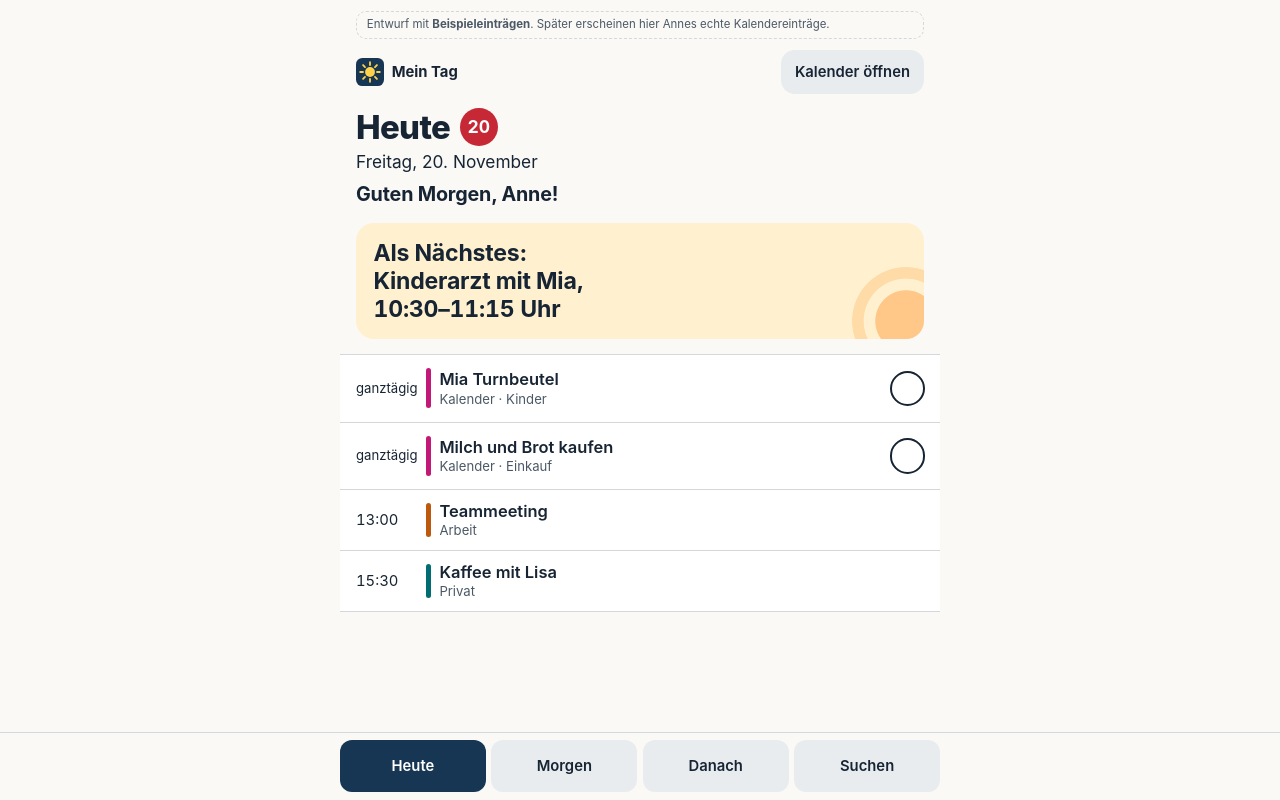
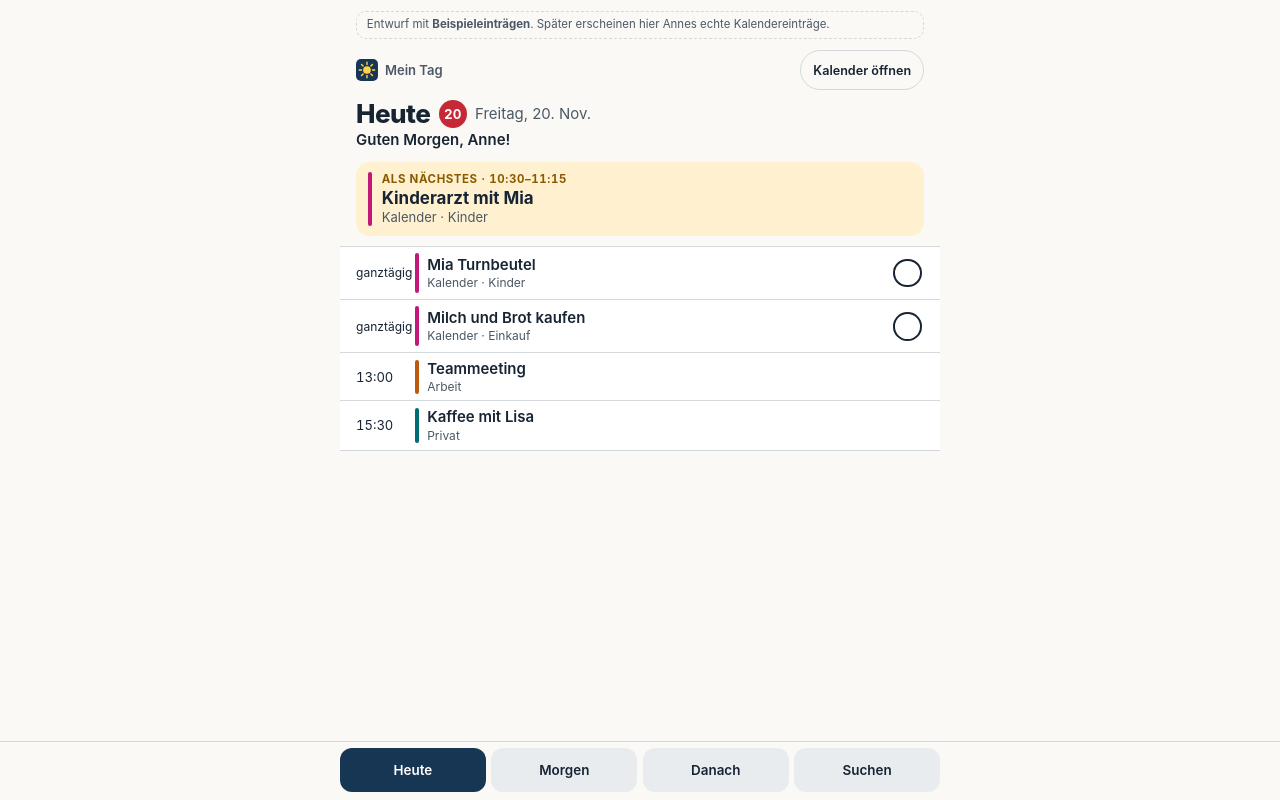
Before and after one commit to nadimalfutaih-stack/Anne-App, a plain HTML site: page docs/index.html in a window 1280 px wide. Drawn offline with Linux system fonts and the light colour scheme.

Commit message:
Switch "Mein Tag" to the compact layout
Smaller header with title, day circle and date on one line, slim
"Als Nächstes" card with time label and calendar colour, denser
list rows and lower navigation buttons; tap targets stay 44px.

Co-Authored-By: Claude Opus 5.5 <noreply@anthropic.com>
Claude-Session: https://claude.ai/code/session_01Rih5LHBsjvco9ywJgwbtCb

```diff
--- a/docs/index.html
+++ b/docs/index.html
@@ -11,24 +11,24 @@
 <title>Mein Tag</title>
 <meta name="claude:viewport-fit-sides" content="cover">
 <style>
-/* Layout: wie Annes Apple-Kalender. Oben App-Name mit Sonne, großer Titel mit rotem Tageskreis, gelbe Karte "Als Nächstes", weiße Listenkarte, vier Tasten unten. */
+/* Layout (kompakt): kleine Kopfzeile, "Heute" + roter Tageskreis + Datum in einer Reihe, schmale Karte "Als Nächstes", dichte Liste, vier Tasten unten. */
 :root{
   --bg:#FAF9F6; --card:#FFFFFF; --fg:#172433; --muted:#4B5966; --line:#D5D8DA;
   --next:#FFF1CF; --nav-on:#173653; --nav-on-fg:#FFFFFF; --nav:#E8ECEF; --nav-fg:#172433;
   --today:#C62835; --sun:#FFD24A; --sun-bg:#173653;
-  --ring1:rgba(255,166,77,.55); --ring2:rgba(255,183,102,.38); --ring3:rgba(255,200,130,.25);
+  --next-lbl:#8A5A00;
   --cal-kalender:#C21878; --cal-privat:#006D73; --cal-arbeit:#BD590D; --cal-nadim:#245EB5;
   --font:-apple-system, BlinkMacSystemFont, "SF Pro Text", "Helvetica Neue", "Segoe UI", system-ui, sans-serif;
 }
 @media (prefers-color-scheme: dark){:root:not([data-theme="light"]){
   --bg:#101820; --card:#19242E; --fg:#F7F5EF; --muted:#BCC7D0; --line:#41505D;
   --next:#3D3321; --nav-on:#A9D6FF; --nav-on-fg:#10263A; --nav:#293846; --nav-fg:#F7F5EF;
-  --today:#C93645; --ring1:rgba(255,210,74,.22); --ring2:rgba(255,210,74,.14); --ring3:rgba(255,210,74,.08);
+  --today:#C93645; --next-lbl:#FFD24A;
   --cal-kalender:#F36CB2; --cal-privat:#58C6C3; --cal-arbeit:#FFAA60; --cal-nadim:#82B5FF; color-scheme:dark}}
 :root[data-theme="dark"]{
   --bg:#101820; --card:#19242E; --fg:#F7F5EF; --muted:#BCC7D0; --line:#41505D;
   --next:#3D3321; --nav-on:#A9D6FF; --nav-on-fg:#10263A; --nav:#293846; --nav-fg:#F7F5EF;
-  --today:#C93645; --ring1:rgba(255,210,74,.22); --ring2:rgba(255,210,74,.14); --ring3:rgba(255,210,74,.08);
+  --today:#C93645; --next-lbl:#FFD24A;
   --cal-kalender:#F36CB2; --cal-privat:#58C6C3; --cal-arbeit:#FFAA60; --cal-nadim:#82B5FF; color-scheme:dark}
 
 /* Auf dem iPhone folgt diese Grundschrift der Einstellung "Größere Schrift" (Standard 17 px).
@@ -41,35 +41,36 @@ body{background:var(--bg);color:var(--fg);font-family:var(--font);font-size:1.05
 .demo{font-size:.82rem;color:var(--muted);border:1px dashed var(--line);border-radius:10px;padding:.4rem .7rem;margin-bottom:.8rem}
 
 .appbar{display:flex;align-items:center;justify-content:space-between;gap:.75rem;flex-wrap:wrap}
-.brand{display:flex;align-items:center;gap:.55rem;font-weight:700;font-size:1.059rem}
-.brand svg{width:2rem;height:2rem;flex:none}
-.calbtn{display:inline-flex;align-items:center;min-height:44px;padding:.45rem 1rem;border-radius:14px;background:var(--nav);color:var(--nav-fg);font-weight:600;font-size:1.059rem;text-decoration:none}
+.brand{display:flex;align-items:center;gap:.5rem;font-weight:600;font-size:.93rem;color:var(--muted)}
+.brand svg{width:1.57rem;height:1.57rem;flex:none}
+.calbtn{display:inline-flex;align-items:center;min-height:40px;padding:.3rem .85rem;border-radius:999px;border:1px solid var(--line);color:var(--fg);font-weight:600;font-size:.9rem;text-decoration:none}
 
-.titlebar{display:flex;align-items:center;gap:.7rem;margin-top:1rem}
-h1{font-weight:800;font-size:min(2.353rem,11vw);letter-spacing:-.02em;line-height:1.1;margin:0}
-.daycircle{flex:none;width:2.7rem;height:2.7rem;border-radius:50%;background:var(--today);color:#fff;display:grid;place-items:center;font-weight:700;font-size:1.25rem;font-variant-numeric:tabular-nums}
-.sub{font-size:1.235rem;color:var(--fg);margin-top:.3rem;font-weight:400}
-.greet{font-size:1.412rem;color:var(--fg);margin-top:.55rem;font-weight:700;letter-spacing:-.01em}
+.titlebar{display:flex;align-items:center;flex-wrap:wrap;gap:.3rem .6rem;margin-top:.7rem}
+h1{font-weight:800;font-size:min(1.857rem,9vw);letter-spacing:-.02em;line-height:1.1;margin:0}
+.daycircle{flex:none;width:2rem;height:2rem;border-radius:50%;background:var(--today);color:#fff;display:grid;place-items:center;font-weight:700;font-size:.96rem;font-variant-numeric:tabular-nums}
+.sub{font-size:1.07rem;color:var(--muted);font-weight:400}
+.greet{font-size:1.07rem;color:var(--fg);margin-top:.1rem;font-weight:600}
 
-.nextcard{margin-top:1.1rem;background:var(--next);border-radius:18px;padding:1.1rem 1.25rem;position:relative;overflow:hidden;font-size:min(1.65rem,7.2vw);font-weight:700;line-height:1.22;letter-spacing:-.01em}
-.nextcard::after{content:"";position:absolute;right:-3.2rem;bottom:-3.2rem;width:9rem;height:9rem;border-radius:50%;background:radial-gradient(circle,var(--ring1) 0 34%,transparent 35% 47%,var(--ring2) 48% 60%,transparent 61% 73%,var(--ring3) 74% 86%,transparent 87%);pointer-events:none}
-.nextcard>div{position:relative;z-index:1;overflow-wrap:anywhere}
-.nextcard .tm{font-variant-numeric:tabular-nums}
+.nextcard{margin-top:.85rem;background:var(--next);border-radius:14px;padding:.7rem .85rem;display:grid;grid-template-columns:4px minmax(0,1fr);gap:.7rem}
+.nextcard .bar{margin:0}
+.nextcard .lbl{font-size:.82rem;font-weight:700;letter-spacing:.05em;text-transform:uppercase;color:var(--next-lbl);font-variant-numeric:tabular-nums}
+.nextcard .w{font-size:1.21rem;font-weight:700;line-height:1.2;margin-top:.05rem;overflow-wrap:anywhere}
+.nextcard .m{font-size:.93rem;color:var(--muted)}
 
-.sect{margin-top:1.1rem}
+.sect{margin-top:.7rem}
 .sect h2{font-size:1.059rem;font-weight:700;margin:0 0 .45rem .2rem}
 .listcard{background:var(--card);border-top:1px solid var(--line);border-bottom:1px solid var(--line);margin-left:calc(-1 * max(16px,env(safe-area-inset-left,0px)));margin-right:calc(-1 * max(16px,env(safe-area-inset-right,0px)))}
 .list{list-style:none;margin:0;padding:0}
-.row{padding-left:max(16px,env(safe-area-inset-left,0px)) !important;padding-right:max(16px,env(safe-area-inset-right,0px)) !important;display:grid;grid-template-columns:4.4rem 5px minmax(0,1fr) auto;gap:.6rem;align-items:center;padding:.8rem 0;border-bottom:1px solid var(--line);min-height:4rem}
+.row{padding-left:max(16px,env(safe-area-inset-left,0px)) !important;padding-right:max(16px,env(safe-area-inset-right,0px)) !important;display:grid;grid-template-columns:3.6rem 4px minmax(0,1fr) auto;gap:.6rem;align-items:center;padding:.3rem 0;border-bottom:1px solid var(--line);min-height:3.43rem}
 .row:last-child{border-bottom:0}
-.time{font-variant-numeric:tabular-nums;font-size:1.059rem;font-weight:400;line-height:1.25;white-space:nowrap}
+.time{font-variant-numeric:tabular-nums;font-size:.93rem;font-weight:400;line-height:1.25;white-space:nowrap}
 .time small{display:block;font-size:.941rem;font-weight:400;color:var(--muted)}
-.time.allday{font-size:.941rem;font-weight:400;color:var(--fg)}
+.time.allday{font-size:.86rem;font-weight:400;color:var(--fg)}
 .bar{align-self:stretch;margin-block:.15rem;border-radius:3px;background:var(--c)}
-.t{font-size:1.176rem;font-weight:600;line-height:1.25;overflow-wrap:break-word;hyphens:auto}
-.cal{display:block;font-size:.941rem;font-weight:400;color:var(--muted);margin-top:.05rem}
+.t{font-size:1.07rem;font-weight:600;line-height:1.25;overflow-wrap:break-word;hyphens:auto}
+.cal{display:block;font-size:.86rem;font-weight:400;color:var(--muted);margin-top:.05rem}
 .tick{width:2.6rem;height:2.6rem;min-width:44px;min-height:44px;border-radius:50%;border:0;background:transparent;cursor:pointer;display:grid;place-items:center;padding:0;color:var(--card);font-size:1.05rem;font-weight:800;position:relative}
-.tick::before{content:"";position:absolute;inset:.3rem;border-radius:50%;border:2px solid var(--fg)}
+.tick::before{content:"";position:absolute;inset:.55rem;border-radius:50%;border:2px solid var(--fg)}
 .tick span{position:relative}
 .row>.tick{margin-right:-.4rem}
 .done .tick::before{background:var(--fg)}
@@ -82,12 +83,12 @@ h1{font-weight:800;font-size:min(2.353rem,11vw);letter-spacing:-.02em;line-heigh
 .cheer{font-weight:600;font-size:.941rem;margin:0 0 .45rem .2rem;color:var(--muted)}
 .search{width:100%;font:inherit;font-size:1.176rem;min-height:52px;padding:.7rem 1rem;border-radius:14px;border:1.5px solid var(--line);background:var(--card);color:var(--fg);margin-top:1.1rem}
 
-nav{position:fixed;z-index:20;left:0;right:0;bottom:0;background:var(--bg);border-top:1px solid var(--line);padding:.55rem max(16px,env(safe-area-inset-right,0px)) calc(.55rem + env(safe-area-inset-bottom,0px)) max(16px,env(safe-area-inset-left,0px))}
+nav{position:fixed;z-index:20;left:0;right:0;bottom:0;background:var(--bg);border-top:1px solid var(--line);padding:.45rem max(16px,env(safe-area-inset-right,0px)) calc(.55rem + env(safe-area-inset-bottom,0px)) max(16px,env(safe-area-inset-left,0px))}
 nav div{max-width:600px;margin:0 auto;display:grid;grid-template-columns:repeat(4,minmax(0,1fr));gap:.4rem}
 /* Sehr große Schrift auf schmalem Bildschirm: Tasten in zwei Reihen, damit kein Wort zerbricht. */
 nav{container:nav/inline-size}
 @container nav (max-width:16.8rem){nav div{grid-template-columns:repeat(2,minmax(0,1fr))}}
-nav button{font:inherit;font-size:1.059rem;font-weight:600;min-height:52px;padding:.5rem .15rem;border-radius:12px;border:0;background:var(--nav);color:var(--nav-fg);cursor:pointer}
+nav button{font:inherit;font-size:.96rem;font-weight:600;min-height:44px;padding:.5rem .15rem;border-radius:12px;border:0;background:var(--nav);color:var(--nav-fg);cursor:pointer}
 nav button[aria-pressed="true"]{background:var(--nav-on);color:var(--nav-on-fg)}
 button:focus-visible,.search:focus-visible,.calbtn:focus-visible{outline:3px solid var(--nav-on);outline-offset:2px}
 
@@ -113,8 +114,7 @@ button:focus-visible,.search:focus-visible,.calbtn:focus-visible{outline:3px sol
     <a class="calbtn" href="calshow:">Kalender öffnen</a>
   </div>
 
-  <div class="titlebar"><h1 id="title">Heute</h1><div class="daycircle" id="circle" aria-hidden="true"></div></div>
-  <div class="sub" id="sub"></div>
+  <div class="titlebar"><h1 id="title">Heute</h1><div class="daycircle" id="circle" aria-hidden="true"></div><div class="sub" id="sub"></div></div>
   <div class="greet" id="hello"></div>
   <main id="view"></main>
 </div>
@@ -227,6 +227,7 @@ const EXAMPLES = LIVE || [
 const today = new Date(); today.setHours(0,0,0,0);
 const now = new Date();
 const nowMin = DEMO ? 8*60 : now.getHours()*60 + now.getMinutes();
+const fmtHead = new Intl.DateTimeFormat("de-DE",{weekday:"long",day:"numeric",month:"short"});
 const fmtWd = new Intl.DateTimeFormat("de-DE",{weekday:"long",day:"numeric",month:"long"});
 const dateOf = d => { const x = new Date(today); x.setDate(x.getDate()+d); return x; };
 const hr = Math.floor(nowMin/60);
@@ -270,7 +271,7 @@ function dayView(d){
   const next = d===0 ? open.filter(i=>i.time).sort(byTime)[0] : null;
   const rest = open.filter(i=>i!==next);
   let html = "";
-  if (next) html += `<div class="nextcard"><div>Als Nächstes:<br>${esc(next.t)},<br><span class="tm">${next.time}–${next.end} Uhr</span></div></div>`;
+  if (next) html += `<div class="nextcard"><span class="bar" style="background:${calVar(next)}"></span><div><div class="lbl">Als Nächstes · ${next.time}${next.end?"–"+next.end:""}</div><div class="w">${esc(next.t)}</div><div class="m">${[CALS[next.cal].name, next.hint].filter(Boolean).join(" · ")}</div></div></div>`;
   if (!open.length){
     const nxt = items.filter(i=>i.d>d).sort((a,b)=>a.d-b.d)[0];
     html += `<div class="sect"><div class="listcard"><div class="empty">${d===0?"Heute steht nichts mehr an.":"Morgen ist frei. Genieß den Tag!"}${nxt?`<small>Danach: ${esc(nxt.t)}, ${fmtWd.format(dateOf(nxt.d))}</small>`:""}</div></div></div>`;
@@ -284,7 +285,7 @@ function setHeader(title, d){
   document.getElementById("title").textContent = title;
   const c = document.getElementById("circle");
   c.hidden = d !== 0; c.textContent = today.getDate();
-  document.getElementById("sub").textContent = d === null ? "" : fmtWd.format(dateOf(d));
+  document.getElementById("sub").textContent = d === null ? "" : fmtHead.format(dateOf(d));
   document.getElementById("hello").hidden = d !== 0;
 }
 function render(){
```
Also changed, not shown: prototyp/index.html (+30 -29 lines).
